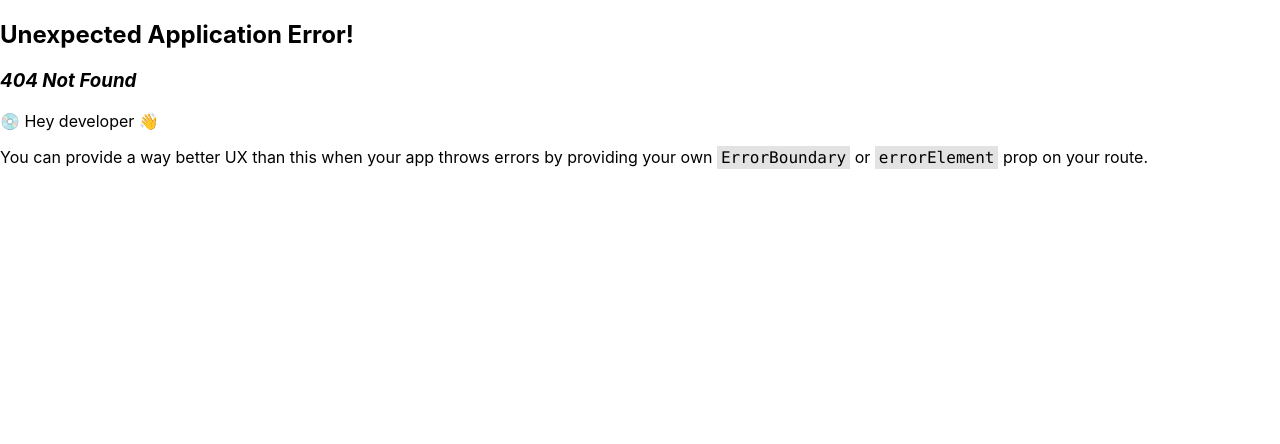
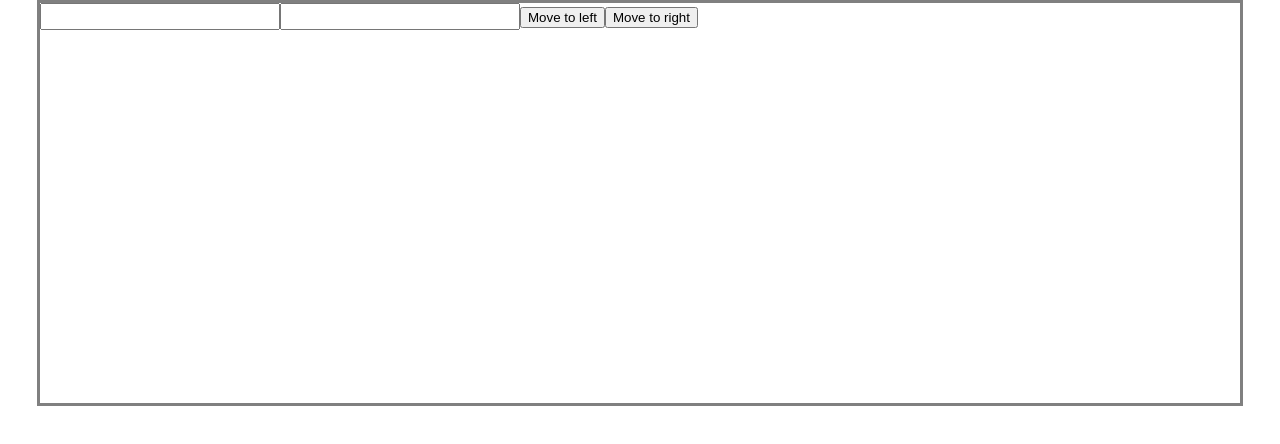
Before and after one commit to Engine194/railway-78-reactjs, a React (Create React App) app in the folder hex-rgb-converter/: page /hoang in a window 1280 px wide. Before the commit this address had no page. Shown: the top 444 px of the page. Built offline with nearby package versions, Linux system fonts and the light colour scheme.

Commit message:
hoang-router

```diff
--- /dev/null
+++ b/hex-rgb-converter/src/Components/Hoang.js
@@ -0,0 +1,16 @@
+import React from 'react'
+import "../styles/hoang.css"
+const Hoang = () => {
+  return (
+    <div className='all-container'>
+
+        <input className='col-left'/>
+        <input className='col-right'/>
+        <button className='move-left'>Move to left</button>
+        <button className='move-right'>Move to right</button>
+
+    </div>
+  )
+}
+
+export default Hoang
--- a/hex-rgb-converter/src/index.js
+++ b/hex-rgb-converter/src/index.js
@@ -10,6 +10,7 @@ import {
 import UserList from './Components/UserList';
 import App from './Components/App';
 import User from './Components/User';
+import Hoang from './Components/Hoang';
 
 
 export const routesMap = [
@@ -32,7 +33,16 @@ export const routesMap = [
     label: "User detail",
     isMain: true,
 
+  },
+
+  {
+    path: "/hoang",
+    element: <Hoang/>,
+    label: "exercise1",
+    isMain: true,
+
   }
+
 
 ]
 
--- /dev/null
+++ b/hex-rgb-converter/src/styles/hoang.css
@@ -0,0 +1,25 @@
+
+
+.all-container{
+
+    border: solid 3px gray ;
+
+    max-width: 1200px;
+    height: 400px;
+    margin-left: auto;
+    margin-right: auto;
+
+}
+.col-left{
+
+}
+.col-right{
+
+}
+.move-left{
+    text-align: center;
+}
+.move-right{
+    text-align: center;
+
+}
```
